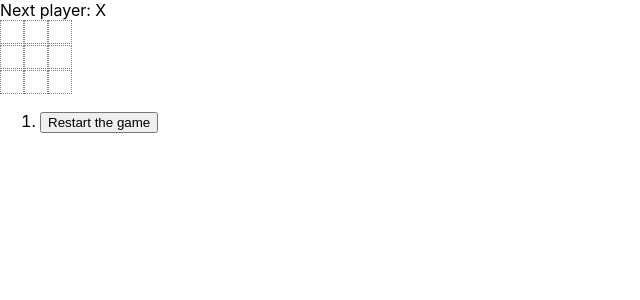
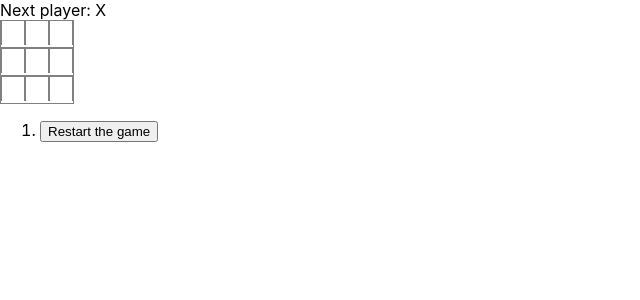
Before and after one commit to Shweta-dogra/Triweb-Learning, a React (Create React App) app in the folder Projects/tic-tac-toe/: page / in a window 1280 px wide. Shown: the top 300 px of the page, without its empty margins (0-640 px from the left). Built offline with nearby package versions, Linux system fonts and the light colour scheme.

Commit message:
added css

```diff
--- a/Projects/tic-tac-toe/src/App.css
+++ b/Projects/tic-tac-toe/src/App.css
@@ -4,5 +4,12 @@
   padding: 2px;
   background-color: transparent;
   outline: none;
-  border: 1px dotted gray;
+  border-right: 1px solid gray;
+  border-left: 1px solid gray;
+  border-bottom: none;
+  border-top: none;
 }
+.board-row{
+  border: 1px solid gray;
+  width: fit-content;
+}
```
